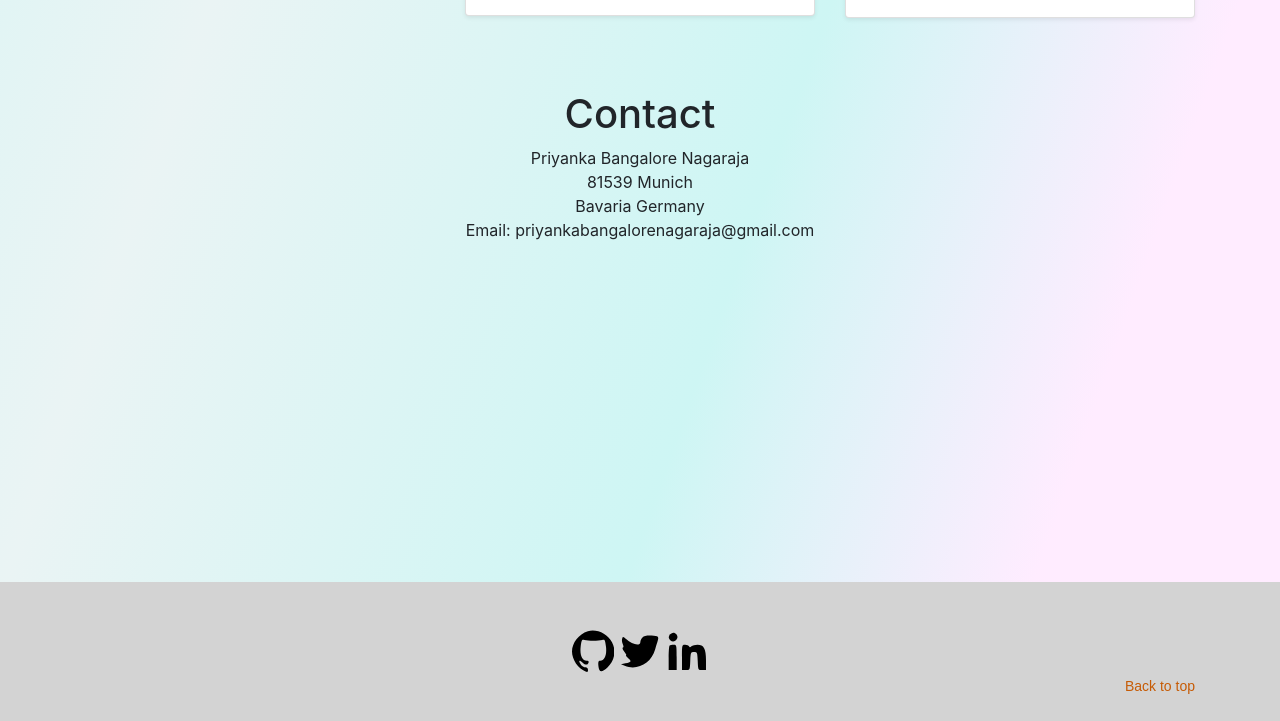
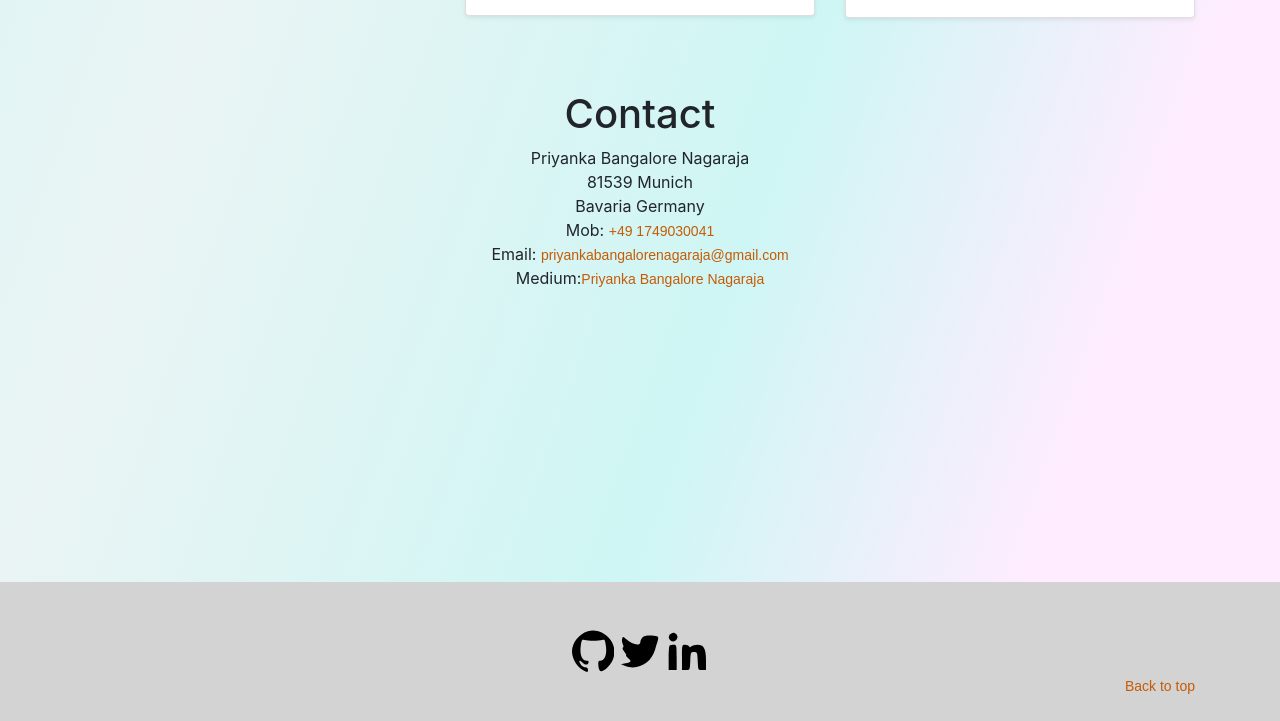
Before and after one commit to Priyanka-BN11/Portfolio-assignment, a website: page index.html in a window 1280 px wide. Shown: the part 3257-3978 px from the top of the page. Drawn offline with nearby package versions, Linux system fonts and the light colour scheme.

Commit message:
Medium link added to the contact page

```diff
--- a/index.html
+++ b/index.html
@@ -231,7 +231,9 @@
     <div>Priyanka Bangalore Nagaraja<br>
           81539 Munich<br>
           Bavaria Germany<br>
-          Email: priyankabangalorenagaraja@gmail.com
+          Mob: <a aria-label="link to telephone" href="tel:+491749030041">+49 1749030041</a><br>
+          Email: <a aria-label="link to E-mail" href="mailto:priyankabangalorenagaraja@gmail.com">priyankabangalorenagaraja@gmail.com</a><br>
+          Medium:<a aria-label="link to Medium" href="https://medium.com/@priyankabnpinky">Priyanka Bangalore Nagaraja</a></div>
     </div>
   </div>
 </main>
```
